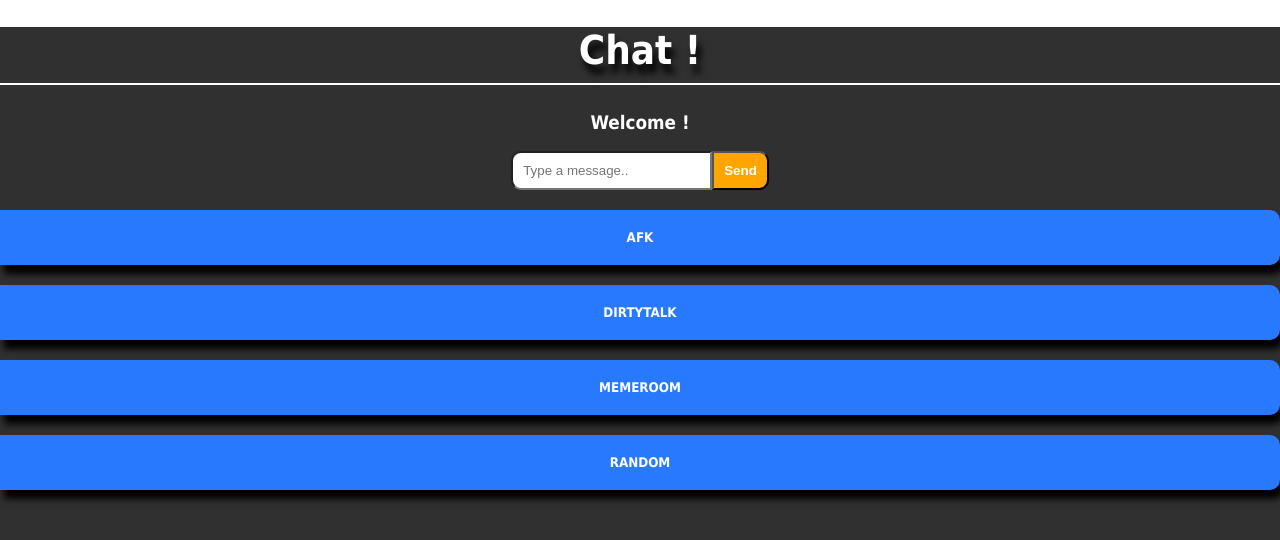
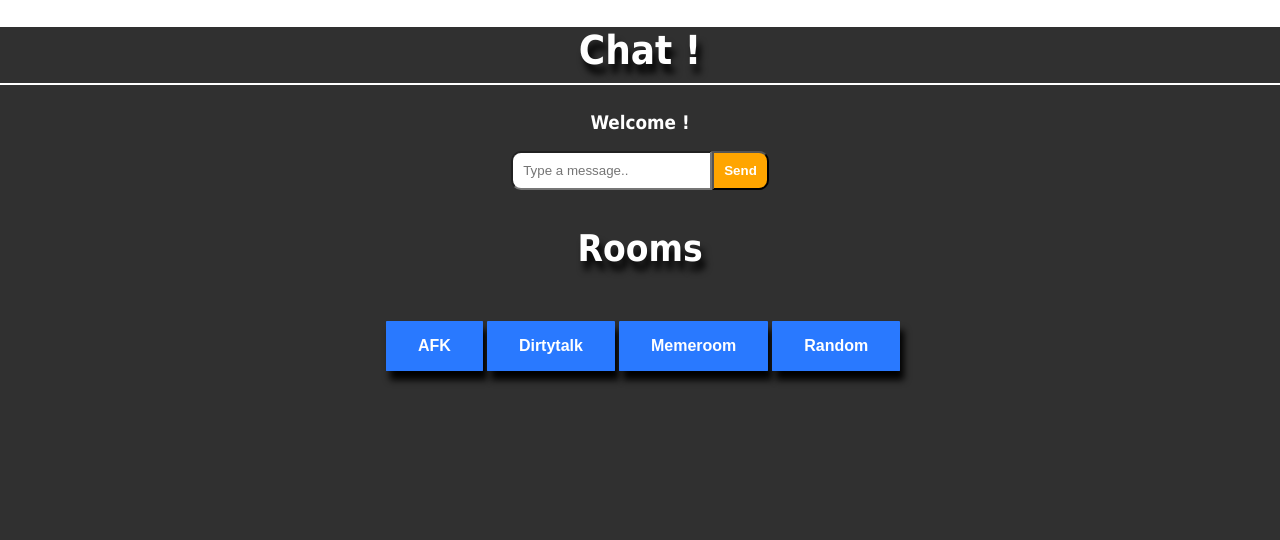
Before and after one commit to dcrjodle/chitchat, a React (Create React App) app in the folder client/: page /chat in a window 1280 px wide. Shown: the top 540 px of the page. Built offline with nearby package versions, Linux system fonts and the light colour scheme; no server answers.

Commit message:
knappar fixade lite för rummen

```diff
--- a/client/src/components/Chat/Chat.css
+++ b/client/src/components/Chat/Chat.css
@@ -28,3 +28,37 @@ html, body {
     border-bottom: 2px solid white;
     text-shadow: 4px 9px 7px #000000;
   }
+
+  .roomButton{
+    background-color: #2979FF;; /* Green */
+    border: none;
+    color: white;
+    padding: 16px 32px;
+    text-align: center;
+    text-decoration: none;
+    display: inline-block;
+    font-size: 16px;
+    margin: 4px 2px;
+    transition-duration: 0.4s;
+    cursor: pointer;
+    border-radius: 1%;
+    box-shadow: 4px 9px 7px #000000;
+  }
+  .roomButton:hover{
+    transform: scale(1.1);
+  }
+
+  .buttons{
+    display: grid;
+    grid-template-columns: auto auto auto auto;
+    width: 40%;
+    margin-left: 30%;
+    margin-right: 30%;
+  }
+
+  .rooms{
+    color: white;
+    font-size: 2.3em;
+    padding-bottom: 10px;
+    text-shadow: 4px 9px 7px #000000;
+  }
--- a/client/src/components/Chat/Chat.js
+++ b/client/src/components/Chat/Chat.js
@@ -44,6 +44,7 @@ const Chat = ({location}) => {
     useEffect(() =>{
         socket.on('message', (message) => {
             setMessages([...messages, message]);
+            console.log(message);
 
         })
         }, [messages]);
@@ -69,22 +70,25 @@ const Chat = ({location}) => {
                 <InfoBar name={name}/>
             <Input message ={message} setMessage={setMessage} sendMessage={sendMessage}/>
             </div>
+            <h3 className="rooms">Rooms</h3>
+            <div className="buttons">
            <Link onClick = {(event) => setRoom("AFK")} to={`/chat?name=${name}&room=AFK`} >
            <div className="space"></div>
-           <button className="button mt-20" type="submit"> AFK </button>
+           <button className="roomButton" type="submit"> AFK </button>
            </Link>
            <Link onClick = {(event) => setRoom("Dirtytalk")} to={`/chat?name=${name}&room=Dirtytalk`} >
            <div className="space"></div>
-           <button className="button mt-20" type="submit">Dirtytalk</button>
+           <button className="roomButton" type="submit">Dirtytalk</button>
            </Link>
            <Link onClick = {(event) => setRoom("Memeroom")} to={`/chat?name=${name}&room=Memeroom`} >
            <div className="space"></div>
-           <button className="button mt-20" type="submit">Memeroom</button>
+           <button className="roomButton" type="submit">Memeroom</button>
            </Link>
            <Link onClick = {(event) => setRoom("Random")} to={`/chat?name=${name}&room=Random`} >
            <div className="space"></div>
-           <button className="button mt-20" type="submit">Random</button>
+           <button className="roomButton" type="submit">Random</button>
            </Link>
+           </div>
         </div>
     )
 }
--- a/client/src/components/Join/Join.js
+++ b/client/src/components/Join/Join.js
@@ -11,12 +11,12 @@ const Join = () => {
    <div className="joinOuterContainer">
        <div className="joinInnerContainer">
            <h1 className="heading">Welcome to ChitChat</h1>
-           <div><input placeholder="Enter your alias..." className="joinInput" type="text" onChange={(event) => setName(event.target.value)}></input></div>
-           <div><input placeholder="Enter your room" className="joinInput" type="text" onChange={(event) => setRoom(event.target.value)}></input></div>
+           <div><input placeholder="Enter your alias..." className="joinInput" type="text" onChange={(event) => setName(event.target.value) & setRoom("general")}></input></div>
 
 
 
-           <Link onClick={event =>(!name || !room)? event.preventDefault(): null} to={ `/chat?name=${name}&room=${room}`}>
+
+           <Link onClick={event =>(!name || !room)? event.preventDefault(): null} to={ `/chat?name=${name}&room=general`}>
            <div className="space"></div>
            <button className="button mt-20" type="submit">JOIN</button>
            </Link>
```
